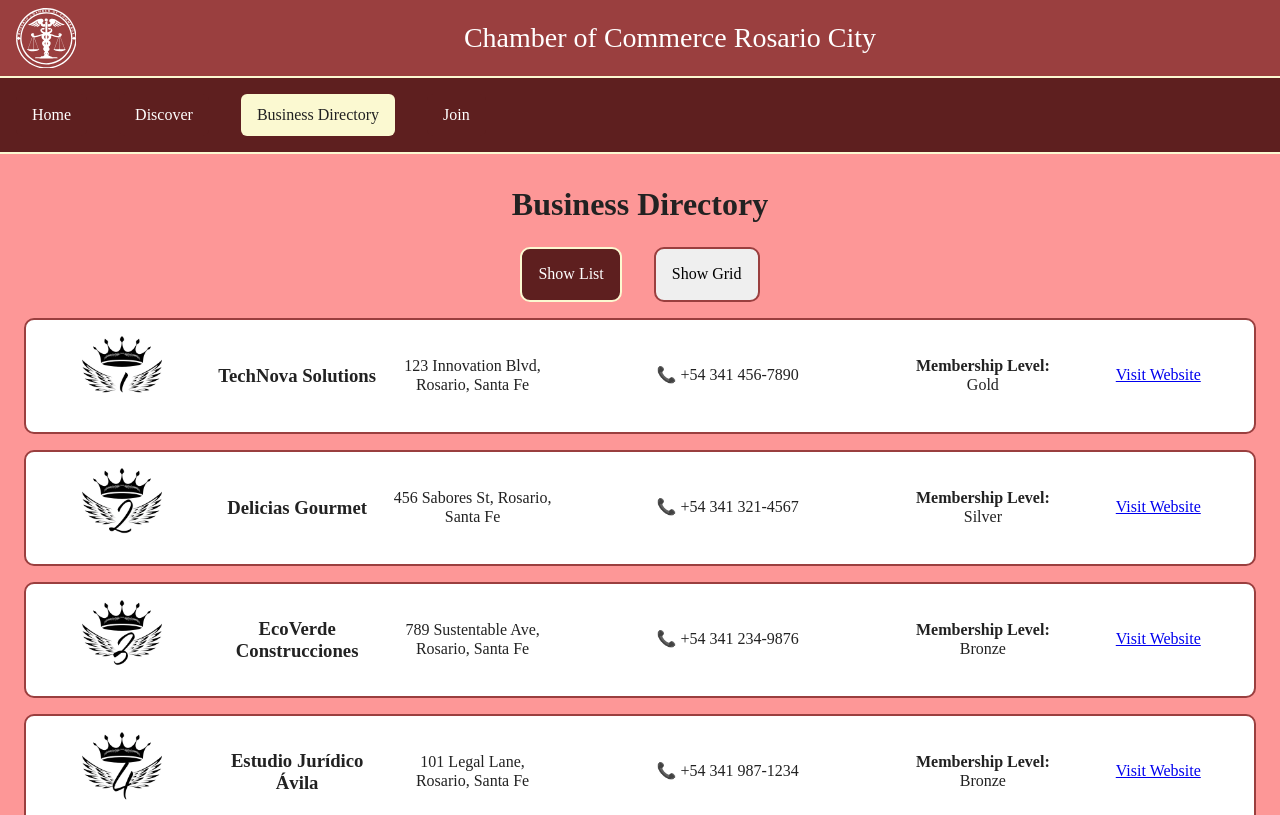
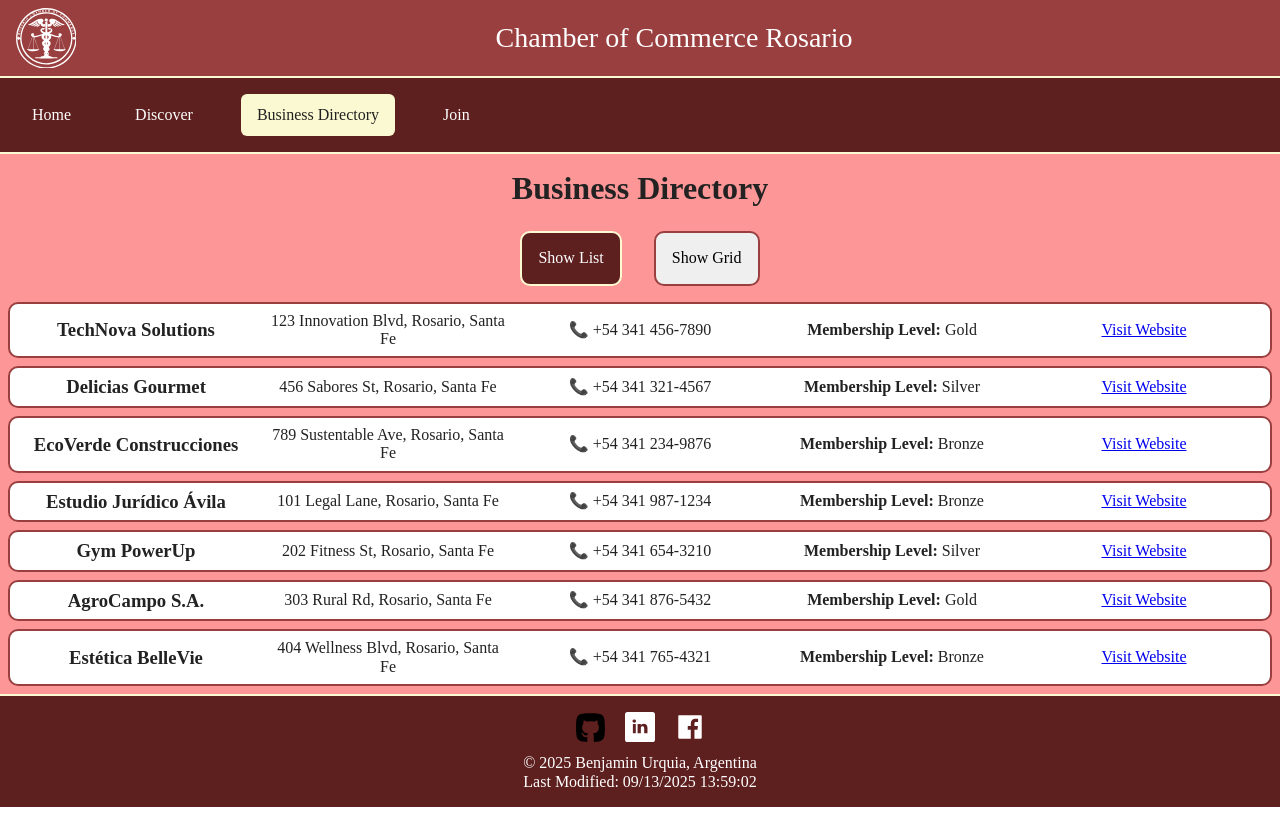
Before and after one commit to BenjaUrquia/wdd231, a plain HTML site: page chamber/directory.html in a window 1280 px wide. Shown: the top 815 px of the page. Drawn offline with Linux system fonts and the light colour scheme; files whose address does not match are found by name; a web font is replaced by a local one.

Commit message:
Week02 Horizontal scroll bar deleted in list show

```diff
--- a/chamber/directory.html
+++ b/chamber/directory.html
@@ -46,7 +46,7 @@
 
     <header>
         <img src="images/chamb-withe-logo.svg" alt="rosario-chamber-logo">
-        <span>Chamber of Commerce Rosario City</span>
+        <span>Chamber of Commerce Rosario</span>
         <button id="ham-btn" class="hamburger"></button>
     </header>
 
--- a/chamber/styles/base.css
+++ b/chamber/styles/base.css
@@ -32,6 +32,8 @@ header {
     grid-template-columns: auto 1fr 44px;
     align-items: center;
     justify-items: center;
+    text-align: center;
+    gap: .5rem;
     padding: 0.5rem 1rem;
     background-color: var(--primary-color);
     border-bottom: 2px solid var(--accent-color);
@@ -105,7 +107,7 @@ header span {
 
 /* MAIN */
 main {
-    padding: 1.5rem;
+    padding: .5rem;
     background-color: var(--primary-bg-color);
     text-align: center;
 }
@@ -117,7 +119,7 @@ h1 {
 
 .member-card {
     border: 2px solid var(--primary-color);
-    padding: 1rem;
+    padding: .5rem;
     background: #fff;
     border-radius: 10px;
 }
@@ -145,16 +147,20 @@ h1 {
 #directory-div.list {
     display: flex;
     flex-direction: column;
-    gap: 1rem;
+    gap: .5rem;
 }
 
 #directory-div.list .member-card {
     display: grid;
-    grid-template-columns: 1fr 1fr 1fr 2fr 1fr 1fr;
+    grid-template-columns: 1fr 1fr 1fr 1fr 1fr;
     align-items: center;
     gap: 1rem;
     align-items: center;
     justify-items: center;
+}
+
+#directory-div.list img {
+    display: none;
 }
 
 /* Buttons */
```
